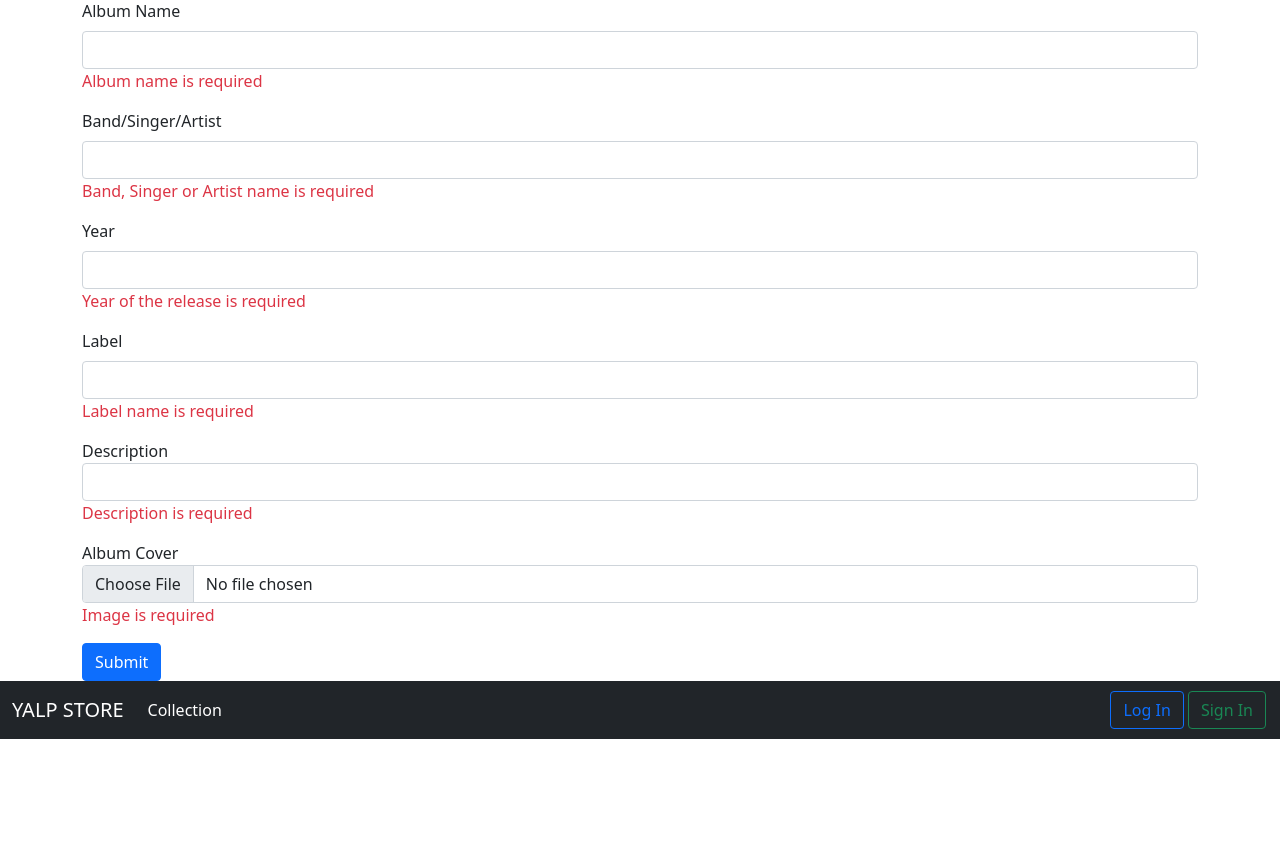
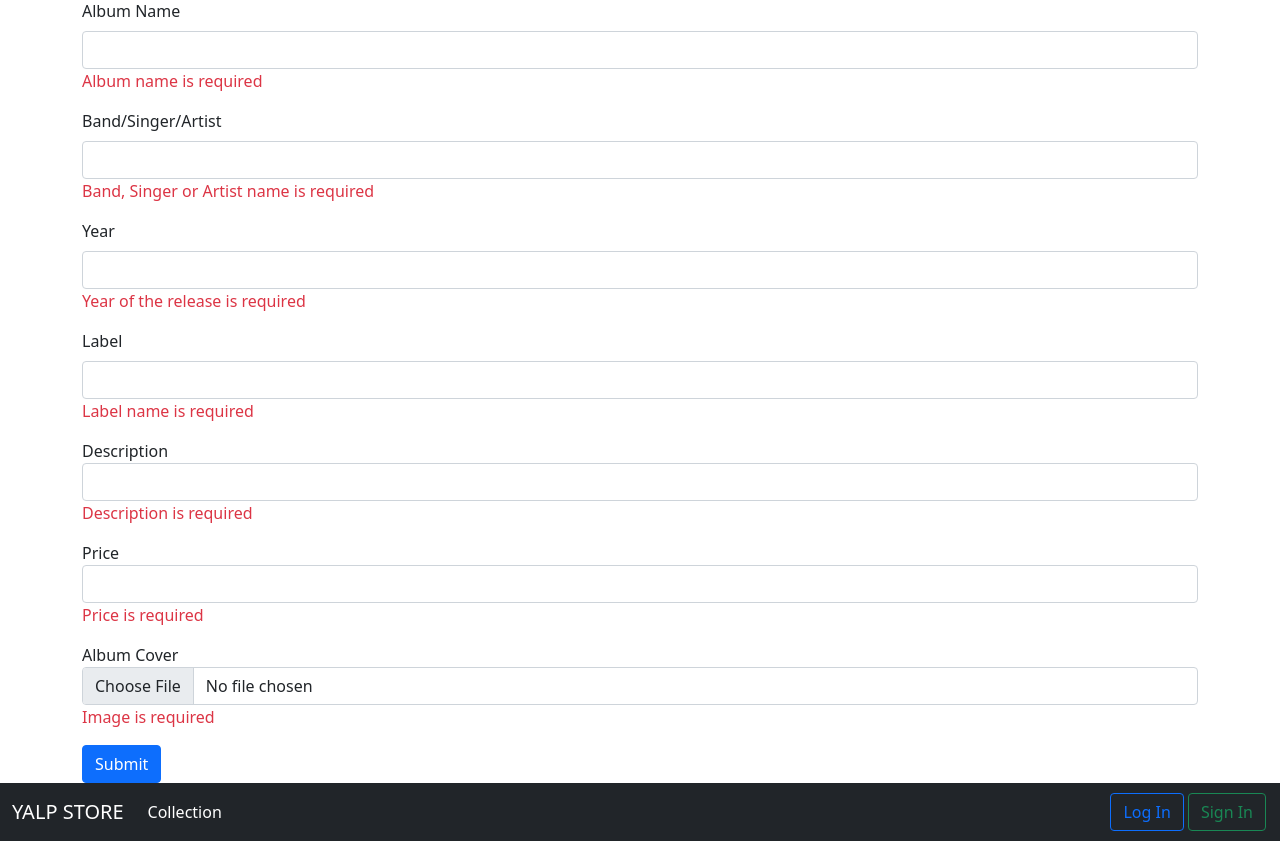
Before and after one commit to 21565-Alessandra/21565-BEWD-CA3, a PHP site: page /InsertAlbum.php in a window 1280 px wide. Shown: the part 115-956 px from the top of the page. Before the commit the page ends 854 px from the top, so only its background shows below. Run offline with PHP 8.4, Linux system fonts and the light colour scheme.

Commit message:
variable double was added

```diff
--- a/Collection.php
+++ b/Collection.php
@@ -41,7 +41,8 @@ $result = $conn->query($sql);
                         echo '<img src="./assets/' .$row['image']. '" class="card-img-top" alt="...">';
                         echo '<div class="card-body">';
                             echo '<h5 class="card-title">' .$row['album']. '</h5>';
-                            echo '<p class="card-text">' .$row['description']. '</p>';
+                            echo '<h5 class="card-text"> €' .$row['price']. '</h5>';
+                            echo '<p class="card-text">'  .$row['description']. '</p>';
                             echo "<td><a class='btn btn-outline-primary' style='margin: 2px' href='EditAlbum.php?id=".$row['id']."' role='update'>Update</a></td>";
                             echo "<td><a class='btn btn-outline-danger' style='margin: 2px' href='DeleteAlbum.php?id=".$row['id']."' role='delete'>Delete</a></td>";
                         echo '</div>';
--- a/EditAlbum.php
+++ b/EditAlbum.php
@@ -54,6 +54,10 @@ $row=$result->fetch_assoc();
                 <input type="text" class="form-control" id="description" name="description" aria-describedby="descriptionHelp" value="<?= $row['description']?>">
             </div>
             <div class="mb-3">
+                <label for="price" class="form-description">Price</label>
+                <input type="text" class="form-control" id="price" name="price" aria-describedby="priceHelp" value="<?= $row['price']?>">
+            </div>
+            <div class="mb-3">
                 <label for="image" class="form-description">Cover</label>
                 <input type="text" class="form-control" id="image" name="image" aria-describedby="imageHelp" value="<?= $row['image']?>">
             </div>
--- a/InsertAlbum.php
+++ b/InsertAlbum.php
@@ -14,6 +14,7 @@ $band = filter_input(INPUT_POST, 'band',  FILTER_SANITIZE_STRING);
 $year = filter_input(INPUT_POST, 'year',  FILTER_SANITIZE_URL);
 $label = filter_input(INPUT_POST, 'label',  FILTER_SANITIZE_STRING);
 $description = filter_input(INPUT_POST, 'description',  FILTER_SANITIZE_URL);
+$price = filter_input(INPUT_POST, 'price',  FILTER_SANITIZE_URL);
 $image = filter_input(INPUT_POST, 'image',  FILTER_SANITIZE_URL);
 
 if(!isset($album) || empty($album)){
@@ -31,6 +32,9 @@ if(!isset($label) || empty($label)){
 if(!isset($description) || empty($description)){
     $error['description'] = 'Description is required';
 }
+if(!isset($price) || empty($price)){
+        $error['price'] = 'Price is required';
+    }
 if(!isset($image) || empty($image)){
     $error['image'] = 'Image is required';
 }
@@ -38,12 +42,12 @@ if(!isset($image) || empty($image)){
 
 if(empty($error)){
 
-        $sql = "INSERT INTO ycollection (album, band, year, label, description, image)
-        VALUES (?,?,?,?,?,?)";
+        $sql = "INSERT INTO ycollection (album, band, year, label, description, price, image)
+        VALUES (?,?,?,?,?,?,?)";
 
         $stmt = $conn->prepare($sql);
 
-        $stmt->bind_param("ssssss", $album, $band, $year, $label, $description, $image);
+        $stmt->bind_param("sssssds", $album, $band, $year, $label, $description, $price, $image);
 
         //send to database
         $stmt->execute();
--- a/NewAlbum.php
+++ b/NewAlbum.php
@@ -43,6 +43,11 @@
                 <span class="text-danger"><?= isset($error['description']) ? $error['description'] : '' ?> </span>
            </div>
            <div class="mb-3">
+                <label for="price" class="form-description">Price</label>
+                <input type="text" class="form-control" id="price" name="price" value="<?= (isset($price))? $price : NULL ?>" aria-describedby="priceHelp">
+                <span class="text-danger"><?= isset($error['price']) ? $error['price'] : '' ?> </span>
+           </div>
+           <div class="mb-3">
                 <label for="image" class="form-description">Album Cover</label>
                 <input type="file" class="form-control" id="image" name="image" value="<?= (isset($image))? $description : NULL ?>" aria-describedby="imageHelp">
                 <span class="text-danger"><?= isset($error['image']) ? $error['image'] : '' ?> </span>
--- a/UpdateAlbum.php
+++ b/UpdateAlbum.php
@@ -8,15 +8,16 @@ $sql = "UPDATE ycollection
             year=?,
             label=?,
             description=?,
+            price=?,
             image=?
         WHERE id=?";
 
 
 $stmt = $conn->prepare($sql);
 
-$stmt->bind_param("ssssssi", $album,
+$stmt->bind_param("sssssdsi", $album,
 $band, $year, $label,
-$description, $image, $id);
+$description, $price, $image, $id);
 
 $id = $_POST["id"];
 $album = $_POST["album"];
@@ -24,6 +25,7 @@ $band = $_POST["band"];
 $year = $_POST["year"];
 $label = $_POST["label"];
 $description = $_POST["description"];
+$price = $_POST["price"];
 $image = $_POST["image"];
 
 $stmt->execute();
--- a/index.php
+++ b/index.php
@@ -1,9 +1,3 @@
-<?php
-include 'library/DBConnection.php';
-$sql = "SELECT * FROM albums";
-$result = $conn->query($sql);
-?>
-
 <!DOCTYPE html>
 <html lang="en">
 <head>
```
